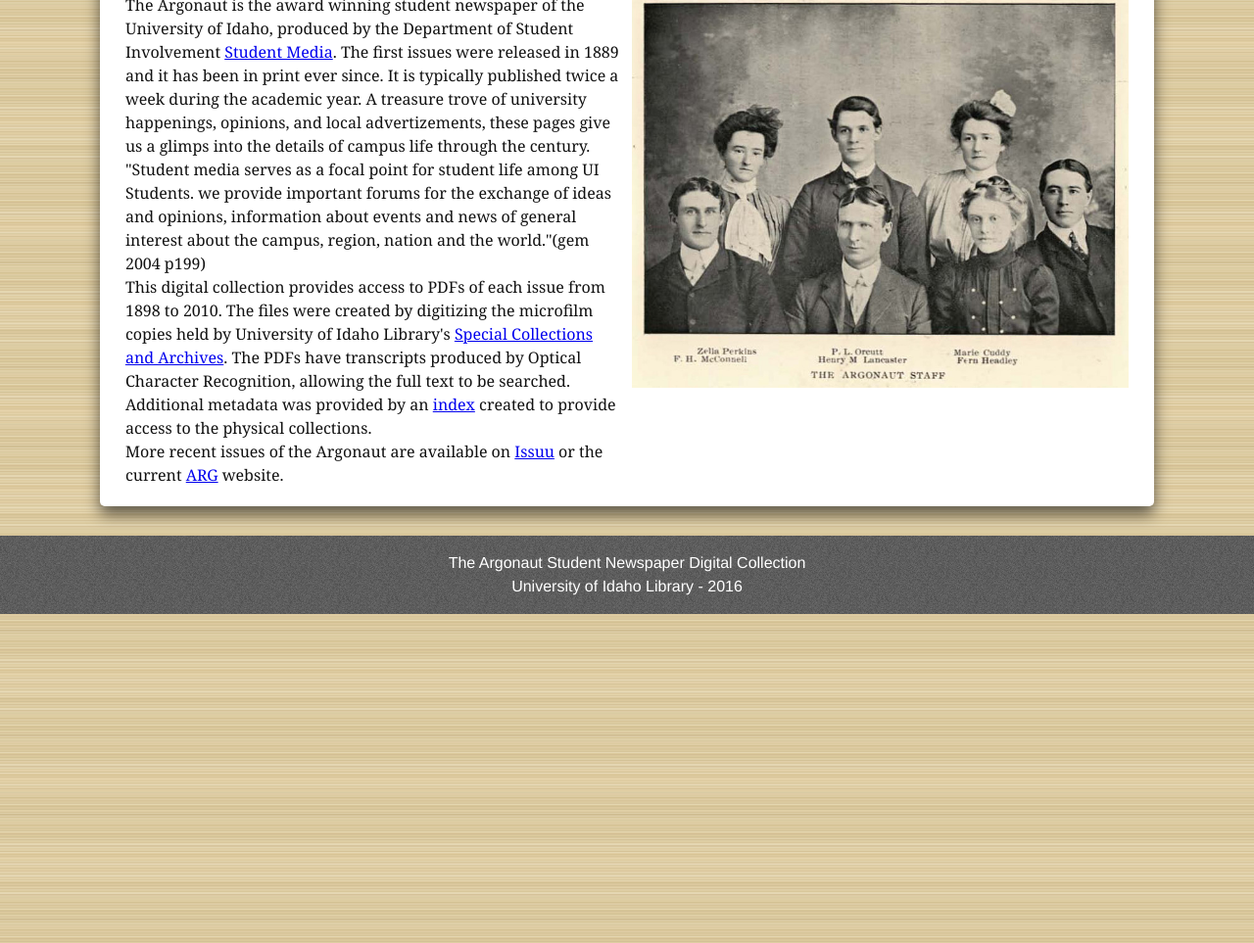
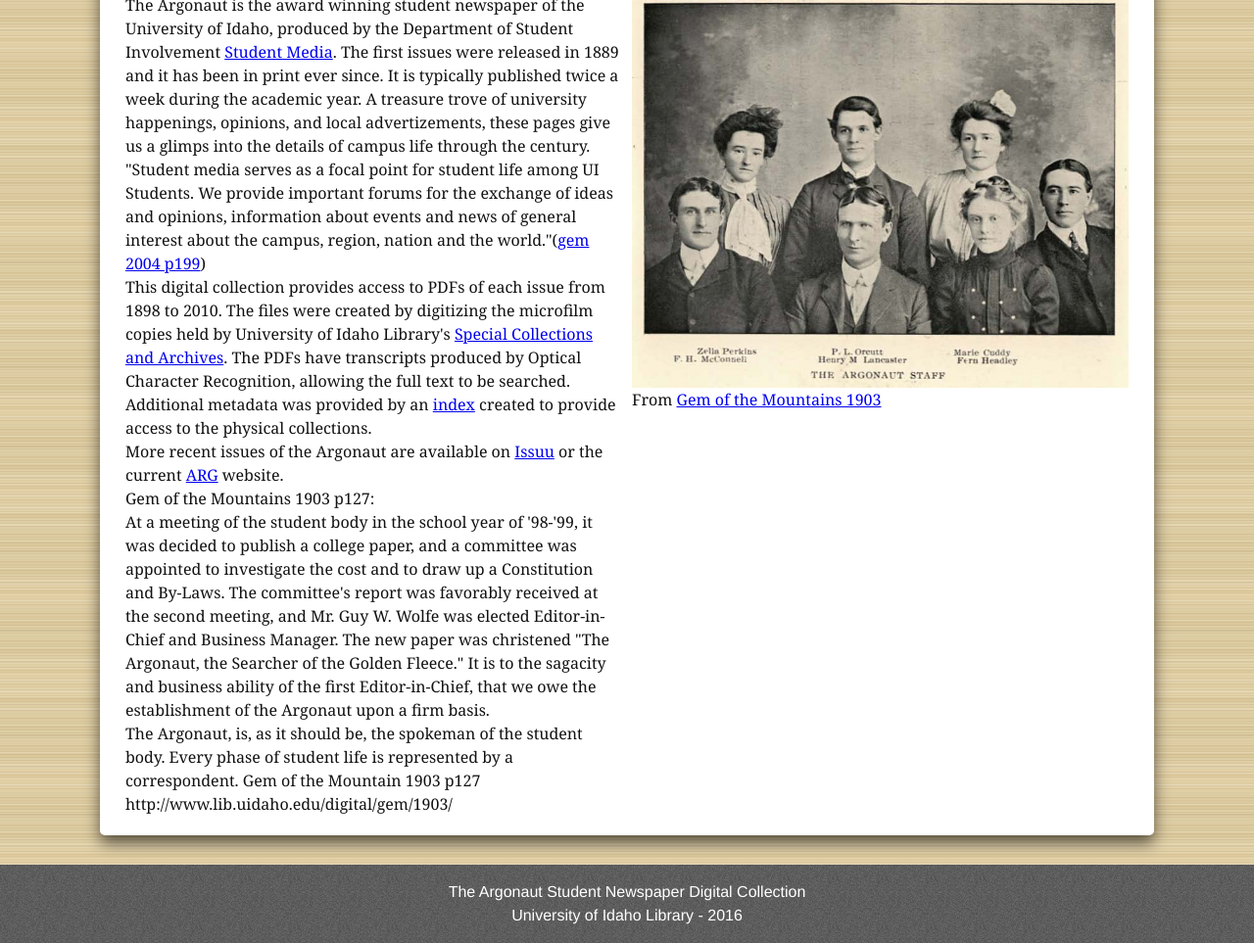
Before and after one commit to evanwill/agronautweb, a Jekyll site: the page built from about.html, in a window 1280 px wide. Shown: the part 320-1283 px from the top of the page at 98% size. Built offline with Jekyll 4.4.1, drawn with Linux system fonts in a browser that asks for light colours; some web fonts are replaced.

Commit message:
fix font issue

```diff
--- a/_includes/head.html
+++ b/_includes/head.html
@@ -9,7 +9,7 @@
   <meta name="keywords" content="University of Idaho, Student Newspaper, History, Historical Photographs, students, campus, alumni, sports, life, culture " >
   <meta name="description" content="{% if page.excerpt %}{{ page.excerpt | strip_html | strip_newlines | truncate: 160 }}{% else %}{{ site.description }}{% endif %}">
 
-  <link rel='stylesheet' href='http://fonts.googleapis.com/css?family=Allan:700' type='text/css' >
+  <link rel='stylesheet' href='https://fonts.googleapis.com/css?family=Allan:700' type='text/css' >
   <link rel="stylesheet" href="{{ "/css/main.css" | prepend: site.baseurl }}">
 
   <link rel="canonical" href="{{ page.url | replace:'index.html','' | prepend: site.baseurl | prepend: site.url }}">
--- a/about.html
+++ b/about.html
@@ -13,16 +13,19 @@ title: About
     <div class="column2">
         <div class="intro">
             <p>The Argonaut is the award winning student newspaper of the University of Idaho, produced by the Department of Student Involvement <a href=" https://www.uidaho.edu/current-students/department-of-student-involvement/student-media">Student Media</a>. The first issues were released in 1889 and it has been in print ever since. It is typically published twice a week during the academic year. A treasure trove of university happenings, opinions, and local advertizements, these pages give us a glimps into the details of campus life through the century.</p>
-            <p>"Student media serves as a focal point for student life among UI Students. we provide important forums for the exchange of ideas and opinions, information about events and news of general interest about the campus, region, nation and the world."(gem 2004 p199)</p>
+            <p>"Student media serves as a focal point for student life among UI Students. We provide important forums for the exchange of ideas and opinions, information about events and news of general interest about the campus, region, nation and the world."(<a href="http://www.lib.uidaho.edu/digital/gem/2004/index.html">gem 2004 p199</a>)</p>
             <p>This digital collection provides access to PDFs of each issue from 1898 to 2010. The files were created by digitizing the microfilm copies held by University of Idaho Library's <a href="http://www.lib.uidaho.edu/special-collections/">Special Collections and Archives</a>. The PDFs have transcripts produced by Optical Character Recognition, allowing the full text to be searched. Additional metadata was provided by an <a href="http://www.lib.uidaho.edu/find/argonaut.html">index</a> created to provide access to the physical collections.</p>
             <p>More recent issues of the Argonaut are available on <a href="https://issuu.com/uiargonaut">Issuu</a> or the current <a href="https://issuu.com/uiargonaut">ARG</a> website.</p>
-
+            <p>Gem of the Mountains 1903 p127:</p>
+            <p>At a meeting of the student body in the school year of '98-'99, it was decided to publish a college paper, and a committee was appointed to investigate the cost and to draw up a Constitution and By-Laws. The committee's report was favorably received at the second meeting, and Mr. Guy W. Wolfe was elected Editor-in-Chief and Business Manager. The new paper was christened "The Argonaut, the Searcher of the Golden Fleece." It is to the sagacity and business ability of the first Editor-in-Chief, that we owe the establishment of the Argonaut upon a firm basis.</p>
+            <p>The Argonaut, is, as it should be, the spokeman of the student body. Every phase of student life is represented by a correspondent. Gem of the Mountain 1903 p127 http://www.lib.uidaho.edu/digital/gem/1903/</p>
         </div>
     </div>
 
     <div class="column2">
         <div class="image">
             <img src="images/gem1903_p_134.jpg" alt="historic image of Argonaut staff from 1903">
+            <p>From <a href="http://www.lib.uidaho.edu/digital/gem/1903/">Gem of the Mountains 1903</a></p>
         </div>
     </div>
 
```
